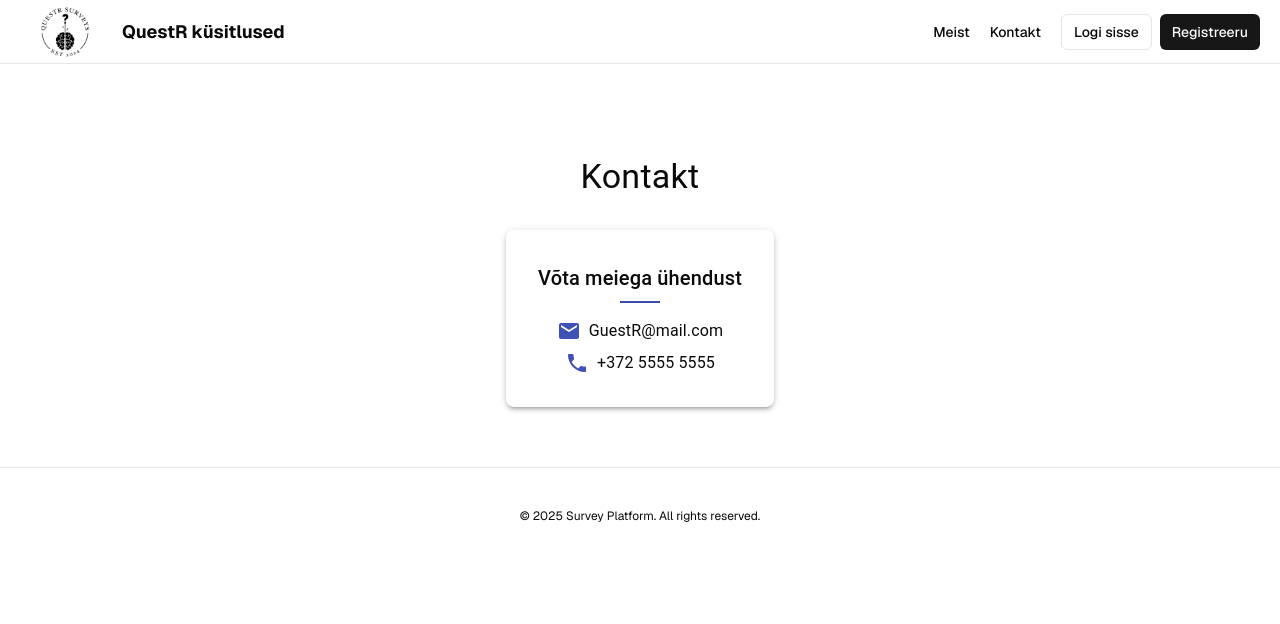
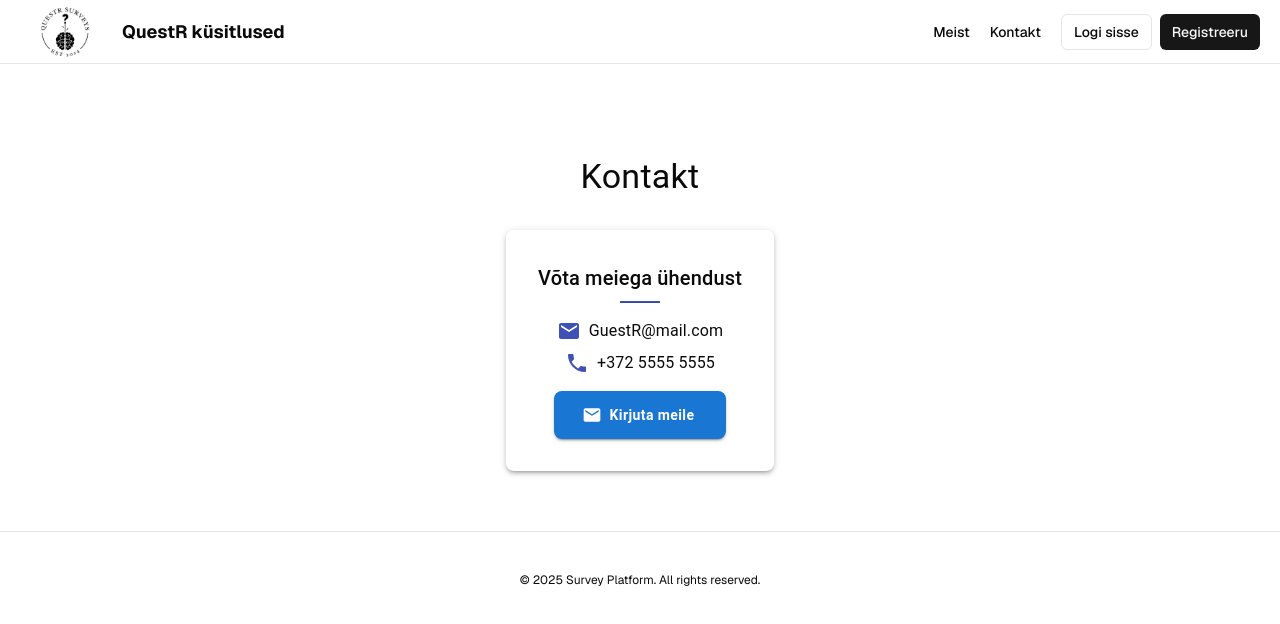
Before and after one commit to rakenduste-programmeerimine-2024/survey-platform, a Next.js app: page /kontakt in a window 1280 px wide. Shown: the top 624 px of the page. Built offline with nearby package versions, Linux system fonts and the light colour scheme; no server answers.

Commit message:
Button add

```diff
--- a/components/contact/KontaktInfo.tsx
+++ b/components/contact/KontaktInfo.tsx
@@ -1,5 +1,5 @@
 import React from "react";
-import { Box, Typography, Divider } from "@mui/material";
+import { Box, Typography, Divider, Button} from "@mui/material";
 import EmailIcon from "@mui/icons-material/Email";
 import PhoneIcon from "@mui/icons-material/Phone";
 
@@ -31,6 +31,25 @@ const KontaktInfo = () => {
         <PhoneIcon sx={{ color: "#3f51b5", mr: 1 }} />
         <Typography variant="body1">+372 5555 5555</Typography>
       </Box>
+      <Button
+        variant="contained"
+        startIcon={<EmailIcon />}
+        sx={{
+          mt: 2,
+          bgcolor: "primary.main",
+          color: "#fff",
+          textTransform: "none",
+          fontWeight: "bold",
+          "&:hover": {
+            bgcolor: "primary.dark",
+          },
+          px: 4,
+          py: 1.5,
+          borderRadius: 2,
+        }}
+      >
+        Kirjuta meile
+      </Button>
     </Box>
   );
 };
```
